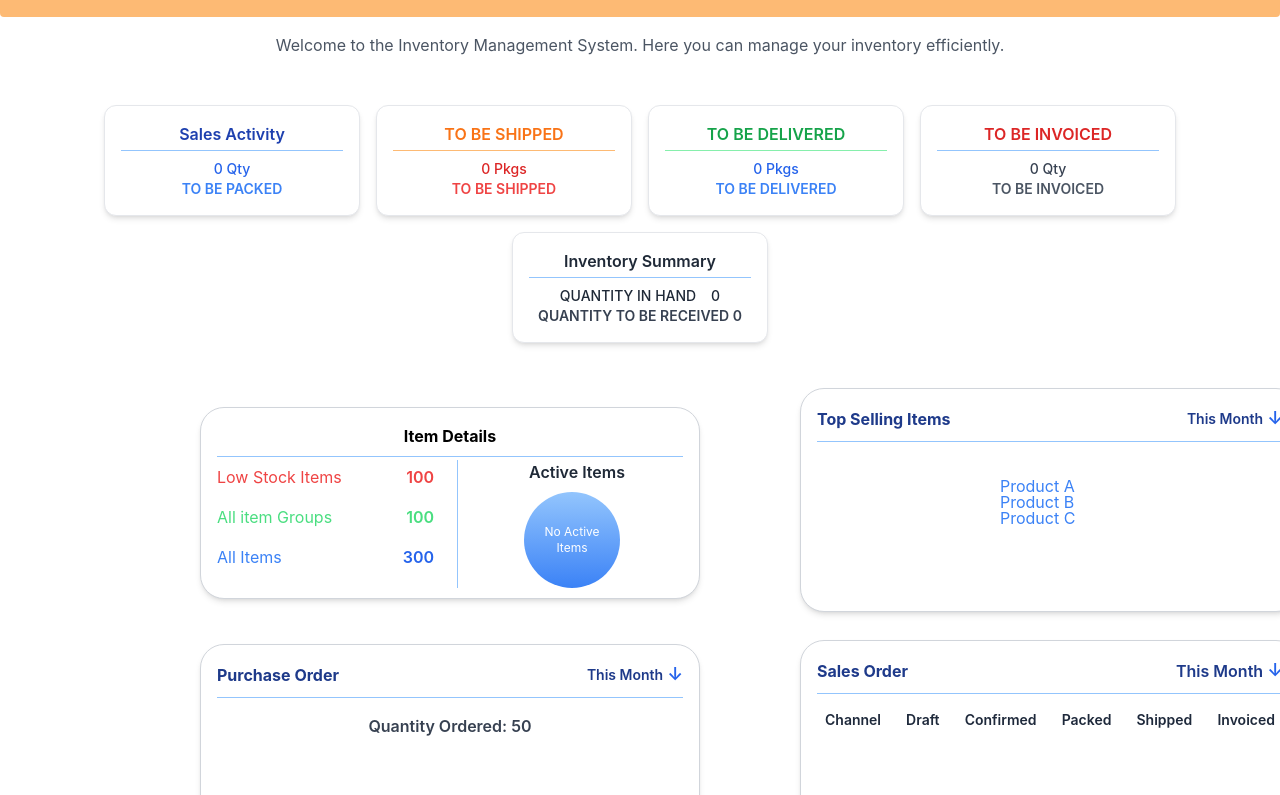
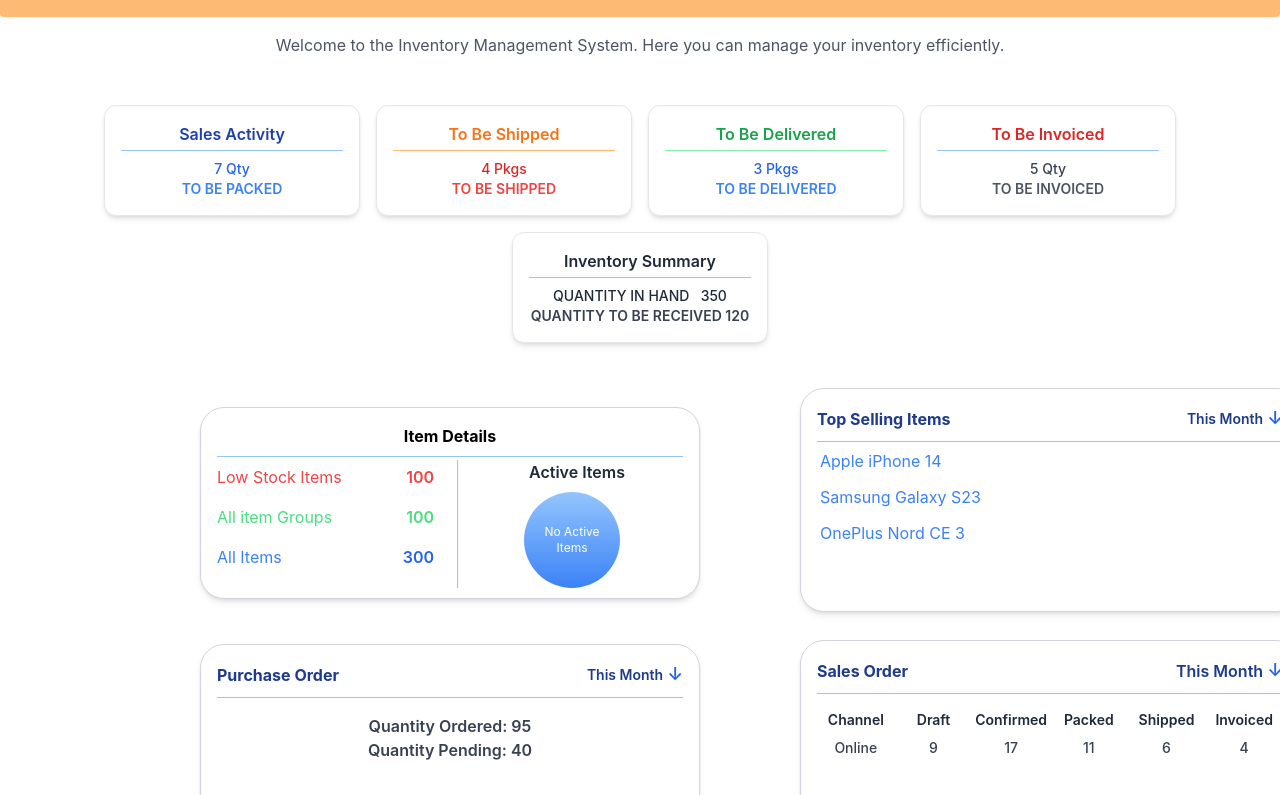
Before and after one commit to anik0103/inventory-management-system, a React (Create React App) app: page / in a window 1280 px wide. Shown: the part 1325-2120 px from the top of the page. Built offline with nearby package versions, Linux system fonts and the light colour scheme.

Commit message:
feat: Integrate mock data into dashboard components and create new mockData.json file

```diff
--- a/src/Components/Dashbord/OrderStatus.js
+++ b/src/Components/Dashbord/OrderStatus.js
@@ -1,21 +1,37 @@
+import mockData from '../../asset/fakeApiResponce/mockData.json';
+
+
 const SalesOrderCard = () => {
+  const sales = mockData.salesOrder;
+
   return (
     <div className="bg-white border border-gray-300 p-4 rounded-3xl shadow-md w-[500px] ml-[800px] mt-[-220px] h-56">
+      {/* Header */}
       <div className="flex justify-between items-center border-b border-blue-300 pb-2 mb-4">
-        <h2 className="font-bold text-blue-900">Sales Order</h2>
+        <h2 className="font-bold text-blue-900">{sales.title}</h2>
         <span className="font-semibold text-blue-900 flex items-center gap-1">
-          This Month
+          {sales.month}
           <span className="text-blue-600 text-lg">↓</span>
         </span>
       </div>
 
-      <div className="flex justify-between text-sm font-semibold text-slate-800 px-2">
-        <span>Channel</span>
-        <span>Draft</span>
-        <span>Confirmed</span>
-        <span>Packed</span>
-        <span>Shipped</span>
-        <span>Invoiced</span>
+
+      <div className="grid grid-cols-6 gap-y-2 text-center text-sm font-semibold text-slate-800">
+
+        <div>Channel</div>
+        <div>Draft</div>
+        <div>Confirmed</div>
+        <div>Packed</div>
+        <div>Shipped</div>
+        <div>Invoiced</div>
+
+
+        <div className="text-gray-700 font-medium">{sales.channel}</div>
+        <div className="text-gray-700 font-medium">{sales.draft}</div>
+        <div className="text-gray-700 font-medium">{sales.confirmed}</div>
+        <div className="text-gray-700 font-medium">{sales.packed}</div>
+        <div className="text-gray-700 font-medium">{sales.shipped}</div>
+        <div className="text-gray-700 font-medium">{sales.invoiced}</div>
       </div>
     </div>
   );
--- a/src/Components/Dashbord/SalesOverview.js
+++ b/src/Components/Dashbord/SalesOverview.js
@@ -1,37 +1,42 @@
+import mockData from '../../asset/fakeApiResponce/mockData.json';
+
+
 const SalesOverview = () => {
+  const item = mockData.itemDetails;
+
   return (
     <div>
       <div className="bg-white border border-gray-300 p-4 rounded-3xl shadow-md mb-6 w-[500px] h-48 ml-[200px] mt-[40px] ">
-        <h2 className="font-bold text-base pb-2 mb-2  border-b border-blue-300">
-          Item Details
+        <h2 className="font-bold text-base pb-2 mb-2 border-b border-blue-300">
+          {item.title}
         </h2>
+
         {/* Left Side of the card border */}
         <div className="w-1/2 pr-4">
           <div className="flex items-center justify-between mb-4">
             <span className="text-red-500">Low Stock Items</span>
-            <span className="font-semibold text-red-500">100</span>
+            <span className="font-semibold text-red-500">{item.lowStockItems}</span>
           </div>
           <div className="flex items-center justify-between mb-4">
             <span className="text-green-400">All item Groups</span>
-            <span className="font-semibold text-green-400">100</span>
+            <span className="font-semibold text-green-400">{item.allItemGroups}</span>
           </div>
           <div className="flex items-center justify-between mb-4">
             <span className="text-blue-500">All Items</span>
-            <span className="font-semibold text-blue-600">300</span>
+            <span className="font-semibold text-blue-600">{item.allItems}</span>
           </div>
         </div>
 
         {/* Right Side of the card border */}
-
         <div className="w-1/2 border-l border-blue-300 pl-4 flex flex-col ml-[240px] mt-[-125px]">
           <p className="font-semibold text-gray-800 mb-2 ml-[-10px]">Active Items</p>
-
           <div className="w-24 h-24 rounded-full bg-gradient-to-b from-blue-300 to-blue-500 flex items-center justify-center text-white text-xs text-center p-2 ml-[50px]">
-            No Active Items
+            {item.activeItems > 0 ? item.activeItems : "No Active Items"}
           </div>
         </div>
       </div>
     </div>
   );
 };
+
 export default SalesOverview;
--- a/src/Components/Dashbord/SummaryCards.js
+++ b/src/Components/Dashbord/SummaryCards.js
@@ -1,47 +1,49 @@
+import mockData from '../../asset/fakeApiResponce/mockData.json';
+
 const SalesActivityCard = () => {
   return (
     <div className="flex flex-wrap gap-4 justify-center p-6 bg-white">
       <div className="rounded-xl border border-gray-200 shadow-md p-4 w-64 bg-white">
         <h2 className="font-semibold text-blue-800 border-b border-blue-300 pb-1 mb-2">
-          Sales Activity
+         {mockData.salesActivity.title }
         </h2>
-        <p className="text-sm font-medium text-blue-600">0 Qty</p>
-        <p className="text-sm font-semibold text-blue-500">TO BE PACKED</p>
+        <p className="text-sm font-medium text-blue-600">{mockData.salesActivity.quantity} Qty</p>
+        <p className="text-sm font-semibold text-blue-500">{mockData.salesActivity.status}</p>
       </div>
 
       <div className="rounded-xl border border-gray-200 shadow-md p-4 w-64 bg-white">
         <h2 className="font-semibold text-orange-500 border-b border-orange-300 pb-1 mb-2">
-          TO BE SHIPPED
+          {mockData.toBeShipped.title}
         </h2>
-        <p className="text-sm font-medium text-red-600">0 Pkgs</p>
-        <p className="text-sm font-semibold text-red-500">TO BE SHIPPED</p>
+        <p className="text-sm font-medium text-red-600">{mockData.toBeShipped.packages} Pkgs</p>
+        <p className="text-sm font-semibold text-red-500">{mockData.toBeShipped.status}</p>
       </div>
 
       <div className="rounded-xl border border-gray-200 shadow-md p-4 w-64 bg-white">
         <h2 className="font-semibold text-green-600 border-b border-green-300 pb-1 mb-2">
-          TO BE DELIVERED
+          {mockData.toBeDelivered.title}
         </h2>
-        <p className="text-sm font-medium text-blue-600">0 Pkgs</p>
-        <p className="text-sm font-semibold text-blue-500">TO BE DELIVERED</p>
+        <p className="text-sm font-medium text-blue-600">{mockData.toBeDelivered.packages} Pkgs</p>
+        <p className="text-sm font-semibold text-blue-500">{mockData.toBeDelivered.status}</p>
       </div>
 
       <div className="rounded-xl border border-gray-200 shadow-md p-4 w-64 bg-white">
         <h2 className="font-semibold text-red-600 border-b border-blue-300 pb-1 mb-2">
-          TO BE INVOICED
+          {mockData.toBeInvoiced.title}
         </h2>
-        <p className="text-sm font-medium text-gray-700">0 Qty</p>
-        <p className="text-sm font-semibold text-gray-600">TO BE INVOICED</p>
+        <p className="text-sm font-medium text-gray-700">{mockData.toBeInvoiced.quantity} Qty</p>
+        <p className="text-sm font-semibold text-gray-600">{mockData.toBeInvoiced.status}</p>
       </div>
 
       <div className="rounded-xl border border-gray-200 shadow-md p-4 w-64 bg-white">
         <h2 className="font-semibold text-gray-800 border-b border-blue-300 pb-1 mb-2">
-          Inventory Summary
+          {mockData.inventorySummary.title}
         </h2>
         <p className="text-sm font-medium text-gray-800">
-          QUANTITY IN HAND &nbsp;&nbsp; 0
+          QUANTITY IN HAND &nbsp;&nbsp;{mockData.inventorySummary.quantityInHand}
         </p>
         <p className="text-sm font-semibold text-gray-700">
-          QUANTITY TO BE RECEIVED 0
+          QUANTITY TO BE RECEIVED {mockData.inventorySummary.quantityToBeReceived}
         </p>
       </div>
     </div>
--- a/src/Components/Dashbord/TopProducts.js
+++ b/src/Components/Dashbord/TopProducts.js
@@ -1,3 +1,5 @@
+import mockData from '../../asset/fakeApiResponce/mockData.json';
+
 const TopProducts = () => {
   return (
     <div>
@@ -15,14 +17,15 @@ const TopProducts = () => {
       </div>
       <div className="flex flex-col">
         <div className="flex items-center justify-between mb-4">
-          <span className="text-blue-500 ml-[1000px] mt-[-300px]">Product A</span>
+          <span className="text-blue-500 ml-[820px] mt-[-350px]">{mockData.topSellingItems[0].name}</span>
         </div>
         <div className="flex items-center justify-between mb-4">
-          <span className="text-blue-500 ml-[1000px] mt-[-300px]">Product B</span>
+          <span className="text-blue-500 ml-[820px] mt-[-310px]">{mockData.topSellingItems[1].name}</span>
         </div>
         <div className="flex items-center justify-between mb-4">
-          <span className="text-blue-500 ml-[1000px] mt-[-300px]">Product C</span>
+          <span className="text-blue-500 ml-[820px] mt-[-270px]">{mockData.topSellingItems[2].name}</span>
         </div>
+
       </div>
     </div>
   );
--- a/src/Components/Dashbord/purchaseOrder.js
+++ b/src/Components/Dashbord/purchaseOrder.js
@@ -1,16 +1,19 @@
+import mockData from '../../asset/fakeApiResponce/mockData.json';
+
 const PurchaseOrder = () => {
   return (
     <div className="bg-white border border-gray-300 p-4 rounded-3xl shadow-md mb-6 w-[500px] h-48 ml-[200px] mt-[-40px]">
       <div className="flex justify-between items-center border-b border-blue-300 pb-2 mb-4">
-        <h2 className="font-bold text-base text-blue-900">Purchase Order</h2>
+        <h2 className="font-bold text-base text-blue-900">{mockData.purchaseOrder.title}</h2>
         <span className="font-semibold text-blue-900 flex items-center gap-1 text-sm">
-          This Month
+          {mockData.purchaseOrder.timePeriod}
           <span className="text-blue-600 text-lg">↓</span>
         </span>
       </div>
 
       <div>
-        <p className="font-semibold text-gray-700">Quantity Ordered: 50</p>
+        <p className="font-semibold text-gray-700">Quantity Ordered: {mockData.purchaseOrder.quantityOrdered}</p>
+        <p className="font-semibold text-gray-700">Quantity Pending: {mockData.purchaseOrder.quantityPending}</p>
       </div>
     </div>
   );
--- /dev/null
+++ b/src/Components/Dashbord/topSellingItemsInnerCards.js
@@ -0,0 +1,12 @@
+import mockData from '../../asset/mockData.json';
+
+
+const TopSellingItemsInnerCards = () => {
+  return (
+   <div>
+    <p>Images</p>
+   </div>
+  );
+};
+
+export default TopSellingItemsInnerCards;
--- /dev/null
+++ b/src/asset/fakeApiResponce/mockData.json
@@ -0,0 +1,77 @@
+{
+  "salesActivity": {
+    "title": "Sales Activity",
+    "quantity": 7,
+    "status": "TO BE PACKED"
+  },
+  "toBeShipped": {
+    "title": "To Be Shipped",
+    "packages": 4,
+    "status": "TO BE SHIPPED"
+  },
+  "toBeDelivered": {
+    "title": "To Be Delivered",
+    "packages": 3,
+    "status": "TO BE DELIVERED"
+  },
+  "toBeInvoiced": {
+    "title": "To Be Invoiced",
+    "quantity": 5,
+    "status": "TO BE INVOICED"
+  },
+  "inventorySummary": {
+    "title": "Inventory Summary",
+    "quantityInHand": 350,
+    "quantityToBeReceived": 120
+  },
+  "itemDetails": {
+    "title": "Item Details",
+    "lowStockItems": 100,
+    "allItemGroups": 100,
+    "allItems": 300,
+    "activeItems": 0
+  },
+  "topSellingItems": [
+    {
+      "name": "Apple iPhone 14",
+      "quantitySold": 150,
+      "image": "https://store.storeimages.cdn-apple.com/4982/as-images.apple.com/is/iphone-14-og-202209?wid=1200&hei=630&fmt=jpeg&qlt=95&.v=1661026279490"
+    },
+    {
+      "name": "Samsung Galaxy S23",
+      "quantitySold": 135,
+      "image": "https://images.samsung.com/is/image/samsung/p6pim/in/sm-s911bzadins/gallery/in-galaxy-s23-s911-447250-sm-s911bzadins-thumb-535222796?$344_344_PNG$"
+    },
+    {
+      "name": "OnePlus Nord CE 3",
+      "quantitySold": 98,
+      "image": "https://image01.oneplus.net/ebp/202307/10/1-m00-2e-cc-rb8bwmspzt6ar1_waacgktsz8ts131.png"
+    },
+    {
+      "name": "Sony WH-1000XM5 Headphones",
+      "quantitySold": 65,
+      "image": "https://m.media-amazon.com/images/I/61o9tWR6D5L._AC_UF1000,1000_QL80_.jpg"
+    },
+    {
+      "name": "Logitech MX Master 3S Mouse",
+      "quantitySold": 60,
+      "image": "https://resource.logitech.com/w_800,c_limit,q_auto,f_auto,dpr_1.0/d_transparent.gif/content/dam/logitech/en/products/mice/mx-master-3s/gallery/mx-master-3s-top-view-graphite-gallery.png?v=1"
+    }
+  ],
+  "purchaseOrder": {
+    "title": "Purchase Order",
+    "timePeriod": "This Month",
+    "quantityOrdered": 95,
+    "quantityPending": 40
+  },
+  "salesOrder": {
+    "title": "Sales Order",
+    "month": "This Month",
+    "channel": "Online",
+    "draft": 9,
+    "confirmed": 17,
+    "packed": 11,
+    "shipped": 6,
+    "invoiced": 4
+  }
+}
```
